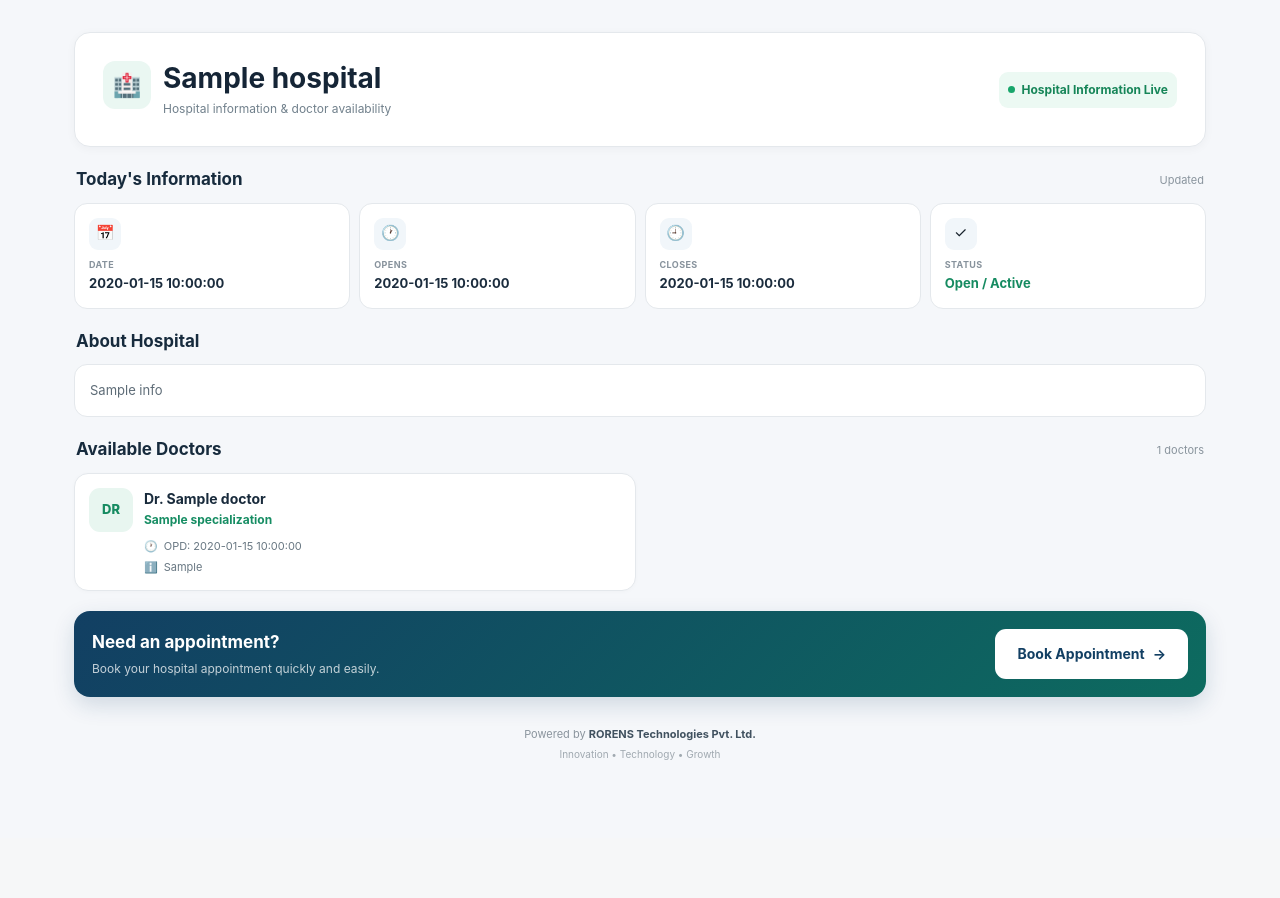
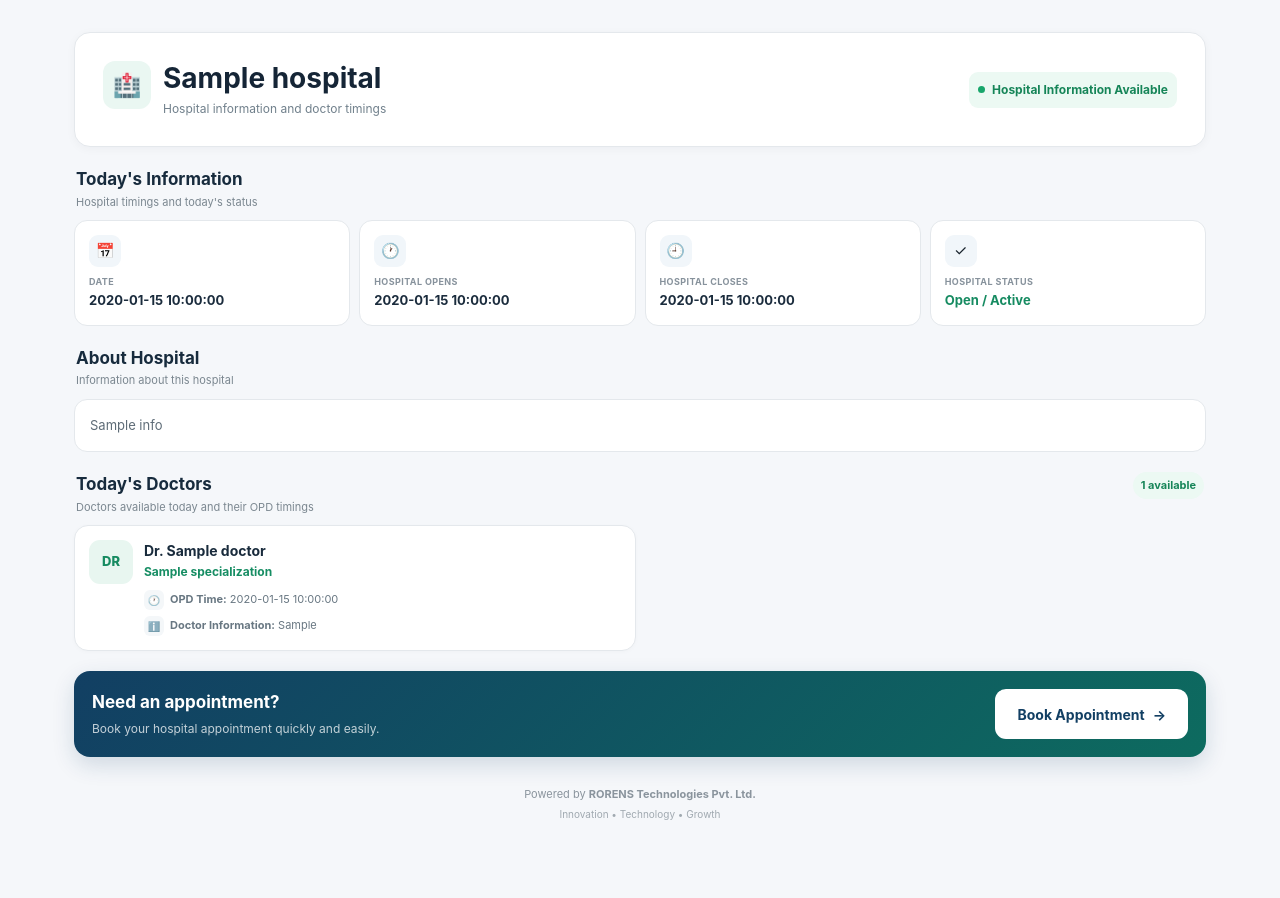
Before and after one commit to rorenstechnologies-wq/statusly, a Flask app: template templates/hospital.html in a window 1280 px wide. Shown: the part 72-970 px from the top of the page. Before the commit the page ends 832 px from the top, so only its background shows below. Run offline with Flask 3, Linux system fonts and the light colour scheme; the template is opened without the code that fills it: most values are stand-ins (such as "Sample title", 1, 10 or a date in 2020); parts of the project's set-up code (start-up, migrations or seed data) failed here and were passed over.

Commit message:
Update hospital.html

```diff
--- a/templates/hospital.html
+++ b/templates/hospital.html
@@ -73,7 +73,7 @@
 
 
         /* =====================================================
-           TOP NAVIGATION
+           TOP BAR
         ===================================================== */
 
         .topbar {
@@ -348,7 +348,7 @@
 
             display: flex;
 
-            align-items: center;
+            align-items: flex-start;
 
             justify-content: space-between;
 
@@ -371,13 +371,35 @@
         }
 
 
-        .section-title span {
+        .section-subtitle {
+
+            margin-top: 2px;
+
+            color: #7b8790;
 
             font-size: 11px;
 
-            color: #89949d;
+            line-height: 1.4;
+
+        }
+
+
+        .doctor-count {
+
+            font-size: 11px;
+
+            color: #168558;
+
+            background: #ecf9f3;
+
+            padding:
+                5px 8px;
+
+            border-radius: 20px;
 
             white-space: nowrap;
+
+            font-weight: 700;
 
         }
 
@@ -631,7 +653,7 @@
 
             flex-direction: column;
 
-            gap: 5px;
+            gap: 6px;
 
         }
 
@@ -653,7 +675,32 @@
         }
 
 
-        .doctor-detail span:last-child {
+        .doctor-detail-icon {
+
+            width: 20px;
+
+            min-width: 20px;
+
+            height: 20px;
+
+            display: flex;
+
+            align-items: center;
+
+            justify-content: center;
+
+            background: #f4f7f9;
+
+            border-radius: 6px;
+
+            font-size: 10px;
+
+        }
+
+
+        .doctor-detail-text {
+
+            padding-top: 1px;
 
             overflow-wrap: anywhere;
 
@@ -791,13 +838,6 @@
         }
 
 
-        .footer-powered {
-
-            color: #8a949d;
-
-        }
-
-
         .footer-powered strong {
 
             color: #40515f;
@@ -1097,7 +1137,7 @@
 
 
                     <p>
-                        Hospital information & doctor availability
+                        Hospital information and doctor timings
                     </p>
 
 
@@ -1111,7 +1151,7 @@
 
                 <span class="live-dot"></span>
 
-                Hospital Information Live
+                Hospital Information Available
 
             </div>
 
@@ -1127,14 +1167,17 @@
         <div class="section-title">
 
 
+            <div>
+
                 <h2>
                     Today's Information
                 </h2>
 
-
-            <span>
-                Updated
-            </span>
+                <p class="section-subtitle">
+                    Hospital timings and today's status
+                </p>
+
+            </div>
 
 
         </div>
@@ -1146,23 +1189,19 @@
             <!-- DATE -->
 
             <div class="info-card">
-
 
                 <div class="info-icon">
                     📅
                 </div>
 
-
                 <div class="info-label">
                     Date
                 </div>
 
-
                 <div class="info-value">
                     {{ hospital.date }}
                 </div>
 
-
             </div>
 
 
@@ -1170,23 +1209,19 @@
             <!-- OPEN -->
 
             <div class="info-card">
-
 
                 <div class="info-icon">
                     🕐
                 </div>
 
-
                 <div class="info-label">
-                    Opens
-                </div>
-
+                    Hospital Opens
+                </div>
 
                 <div class="info-value">
                     {{ hospital.open_time }}
                 </div>
 
-
             </div>
 
 
@@ -1194,23 +1229,19 @@
             <!-- CLOSE -->
 
             <div class="info-card">
-
 
                 <div class="info-icon">
                     🕘
                 </div>
 
-
                 <div class="info-label">
-                    Closes
-                </div>
-
+                    Hospital Closes
+                </div>
 
                 <div class="info-value">
                     {{ hospital.close_time }}
                 </div>
 
-
             </div>
 
 
@@ -1218,24 +1249,20 @@
             <!-- STATUS -->
 
             <div class="info-card">
-
 
                 <div class="info-icon">
                     ✓
                 </div>
 
-
                 <div class="info-label">
-                    Status
-                </div>
-
+                    Hospital Status
+                </div>
 
                 <div class="info-value status-open">
 
                     Open / Active
 
                 </div>
-
 
             </div>
 
@@ -1251,45 +1278,59 @@
         <div class="section-title">
 
 
+            <div>
+
                 <h2>
                     About Hospital
                 </h2>
 
+                <p class="section-subtitle">
+                    Information about this hospital
+                </p>
+
+            </div>
+
 
         </div>
 
 
         <section class="about-card">
 
-
             <p>
 
                 {{ hospital.info }}
 
             </p>
 
-
         </section>
 
 
 
         <!-- =================================================
-             DOCTORS
+             TODAY'S DOCTORS
         ================================================== -->
 
         <div class="section-title">
 
 
+            <div>
+
                 <h2>
-                Available Doctors
+                    Today's Doctors
                 </h2>
 
-
-            <span>
+                <p class="section-subtitle">
+                    Doctors available today and their OPD timings
+                </p>
+
+            </div>
+
+
+            <span class="doctor-count">
 
                 {{ hospital.doctors|length }}
 
-                doctors
+                available
 
             </span>
 
@@ -1342,18 +1383,18 @@
                     <div class="doctor-details">
 
 
-                        <!-- OPD -->
+                        <!-- OPD TIME -->
 
                         <div class="doctor-detail">
 
-                            <span>
+                            <span class="doctor-detail-icon">
                                 🕐
                             </span>
 
-
-                            <span>
-
-                                OPD:
+                            <span class="doctor-detail-text">
+
+                                <strong>OPD Time:</strong>
+
                                 {{ doctor.opd_time }}
 
                             </span>
@@ -1362,19 +1403,20 @@
 
 
 
-                        <!-- DOCTOR INFO -->
+                        <!-- DOCTOR INFORMATION -->
 
                         {% if doctor.doctor_info %}
 
 
                         <div class="doctor-detail">
 
-                            <span>
+                            <span class="doctor-detail-icon">
                                 ℹ️
                             </span>
 
-
-                            <span>
+                            <span class="doctor-detail-text">
+
+                                <strong>Doctor Information:</strong>
 
                                 {{ doctor.doctor_info }}
 
@@ -1406,7 +1448,7 @@
 
         <div class="empty-state">
 
-            No doctors are currently listed.
+            No doctors are available today.
 
         </div>
 
@@ -1463,7 +1505,7 @@
         <footer class="footer">
 
 
-            <div class="footer-powered">
+            <div>
 
                 Powered by
 
```
Lines whose indentation alone changed are shown as unchanged.
